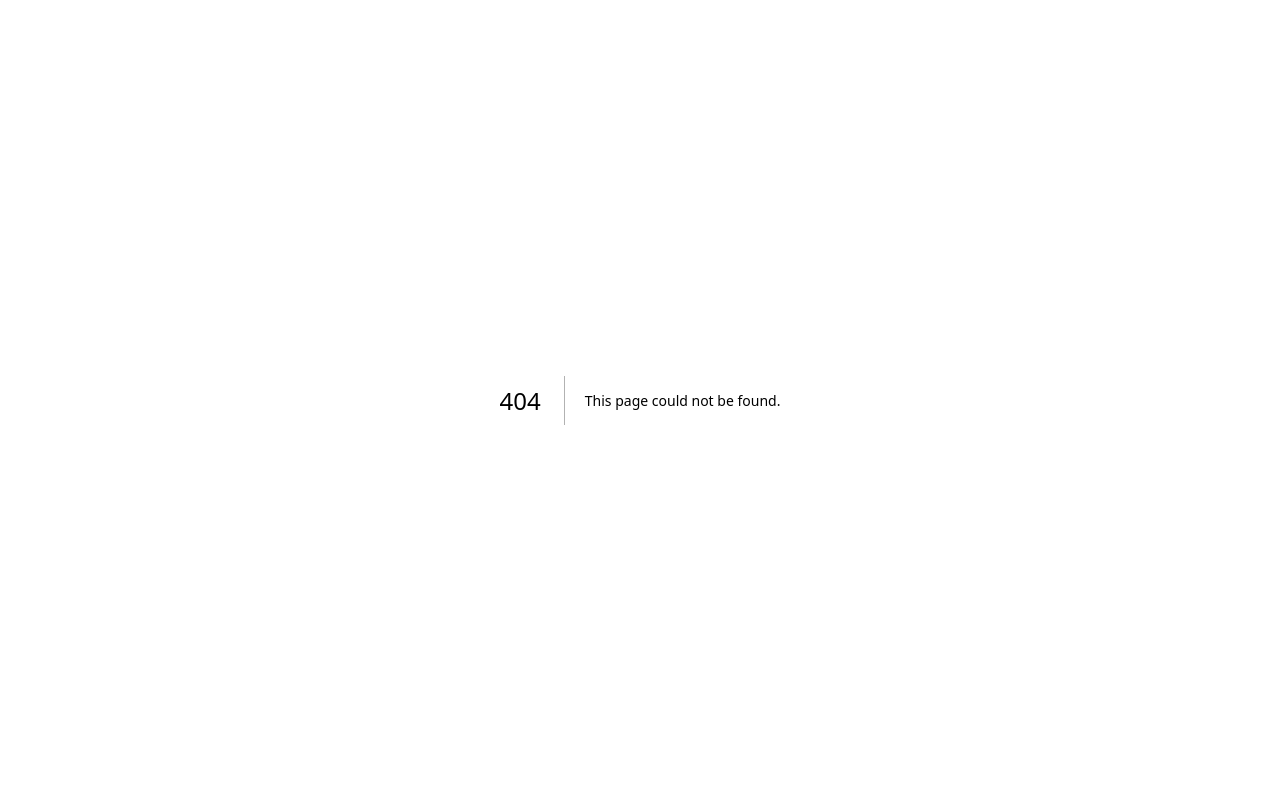
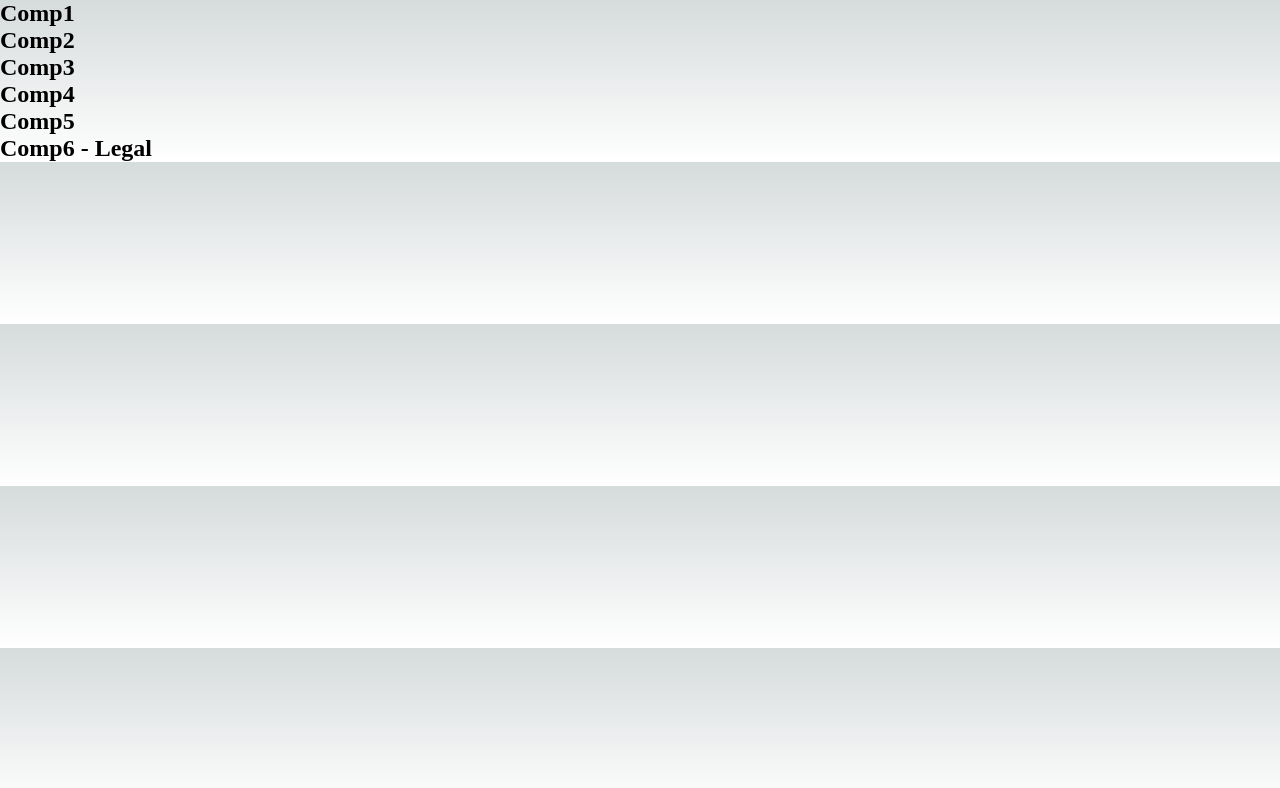
Before and after one commit to EduardoMarmentini/NEXT-JS, a Next.js app: page /modulo/teste in a window 1280 px wide. Before the commit this address had no page. Shown: the top 788 px of the page. Built offline with nearby package versions, Linux system fonts and the light colour scheme.

Commit message:
Compreendendo modos de exportar componentes do ECMAScript

```diff
--- /dev/null
+++ b/components/modulo/funcionais.jsx
@@ -0,0 +1,39 @@
+/*
+    Quando exportamos por padrão uma função ao ser importada em outro arquivo o nome dado ao componente pode ser diferente do original,
+    porem quando exportamos sem a função default deve ser nomeada com o nome dado ao componente quando é criado
+*/
+export function Comp1(){
+    return (
+        <h2>Comp1</h2>
+    )
+}
+
+export const Comp2 = function(){
+    return <h2>Comp2</h2>
+}
+
+export default function Comp3(){
+    return(
+        <div>
+            <h2>Comp3</h2>
+        </div>
+    )
+}
+
+export const Comp4 = () => {
+    return (
+        <h2>Comp4</h2>
+    )
+}
+
+const Comp5 = () => <h2>Comp5</h2>
+
+const Comp6 = (props) => (
+    <div>
+        <h2>Comp6 - {props.msg}</h2>
+    </div>
+)
+
+export {
+    Comp5, Comp6
+}
--- /dev/null
+++ b/pages/modulo/teste.jsx
@@ -0,0 +1,18 @@
+/*
+    - Quando importamos um componente que não esta exportado por dafult e queremos renomear ele usamos um "AS ns hora do import"
+    - Ao importar componentes por default devemos importar ele fora a area de chaves
+*/
+import Padrao, { Comp1 as Bla, Comp2, Comp4, Comp5, Comp6} from "../../components/modulo/funcionais";
+
+export default function teste(){
+    return(
+        <div>
+            <Bla />
+            <Comp2 />
+            <Padrao />
+            <Comp4 />
+            <Comp5 />
+            <Comp6 msg="Legal"/>
+        </div>
+    )
+}
```
